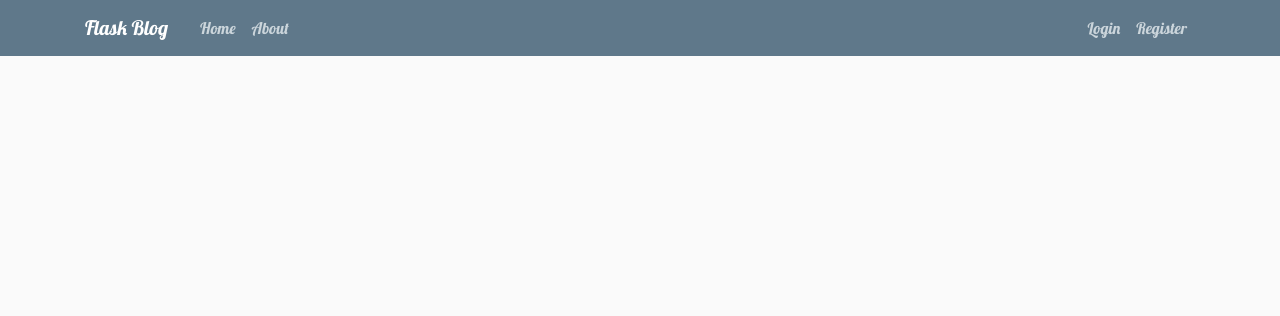
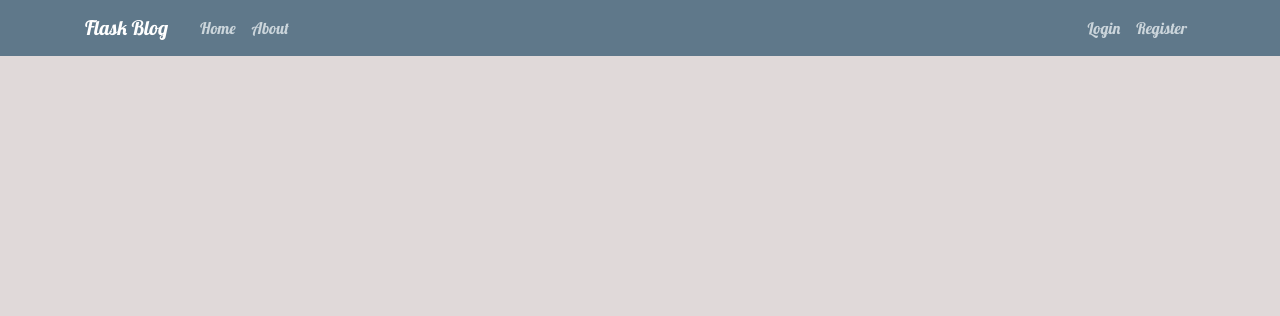
Before and after one commit to Atienodolphine01/Flaskblog, a Flask app: page / in a window 1280 px wide. Shown: the top 316 px of the page. Run offline with Flask 2, Linux system fonts and the light colour scheme; data that the repository does not hold is empty; some libraries are stand-ins or nearby versions.

Commit message:
tried to style my app

```diff
--- a/flaskblog/static/main.css
+++ b/flaskblog/static/main.css
@@ -3,8 +3,9 @@
 *{
   font-family: 'Lobster', cursive;
 }
+
 body {
-    background: #fafafa;
+    background: #e0d9d9;
     color: #333333;
     font-family: 'Pangolin', cursive;
     margin-top: 5rem;
```
Lines whose indentation alone changed are shown as unchanged.
